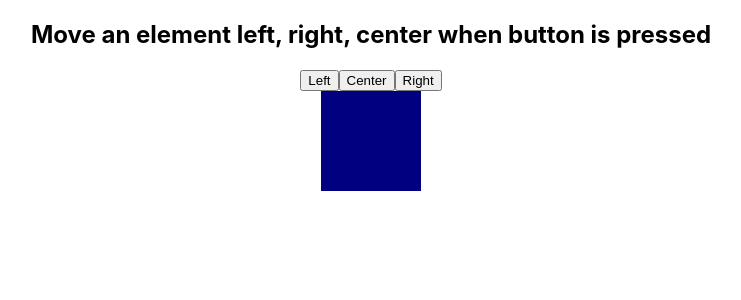
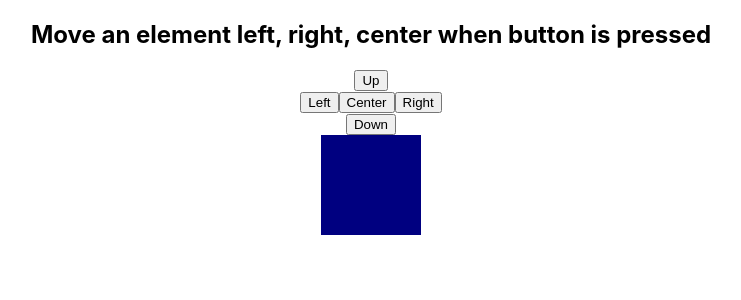
Before and after one commit to bekircbc/movebox_react, a React (Vite) app: page / in a window 1280 px wide. Shown: the top 300 px of the page, without its empty margins (269-1010 px from the left). Built offline with nearby package versions, Linux system fonts and the light colour scheme.

Commit message:
up and down added. there is a bug to fix.

```diff
--- a/src/App.jsx
+++ b/src/App.jsx
@@ -2,21 +2,41 @@ import { useState } from "react";
 import "./App.scss";
 
 function App() {
-  const [position, setPosition] = useState("Center");
+  const [xPosition, setXPosition] = useState("XCenter");
+  const [yPosition, setYPosition] = useState("YCenter");
   return (
     <div className="App">
       <h2>Move an element left, right, center when button is pressed</h2>
       <div className="controls">
-        <button className="left" onClick={() => setPosition("Left")}>
+        <div className="row">
+          <button className="up" onClick={() => setYPosition("Up")}>
+            Up
+          </button>
+        </div>
+        <div className="row">
+          <button className="left" onClick={() => setXPosition("Left")}>
             Left
           </button>
-        <button className="center" onClick={() => setPosition("Center")}>
+          <button
+            className="center"
+            onClick={() => {
+              setXPosition("XCenter");
+              setYPosition("YCenter");
+            }}
+          >
             Center
           </button>
-        <button className="right" onClick={() => setPosition("Right")}>
+          <button className="right" onClick={() => setXPosition("Right")}>
             Right
           </button>
-        <div className={`gameArea gameArea${position}`}>
+        </div>
+        <div className="row">
+          <button className="down" onClick={() => setYPosition("Down")}>
+            Down
+          </button>
+        </div>
+
+        <div className={`gameArea gameArea${xPosition} gameArea${yPosition}`}>
           <div className="box"></div>
         </div>
       </div>
--- a/src/App.scss
+++ b/src/App.scss
@@ -11,8 +11,12 @@
     justify-content: flex-end;
   }
 
-  .gameAreaCenter {
+  .gameAreaXCenter {
     justify-content: center;
+  }
+
+  .gameAreaYCenter {
+    align-content: center;
   }
 
   .gameAreaRight {
@@ -22,4 +26,10 @@
   .gameAreaLeft {
     justify-content: flex-start;
   }
+  .gameAreaUp {
+    align-content: flex-start;
+  }
+  .gameAreaDown {
+    align-content: flex-end;
+  }
 }
```
Lines whose indentation alone changed are shown as unchanged.
